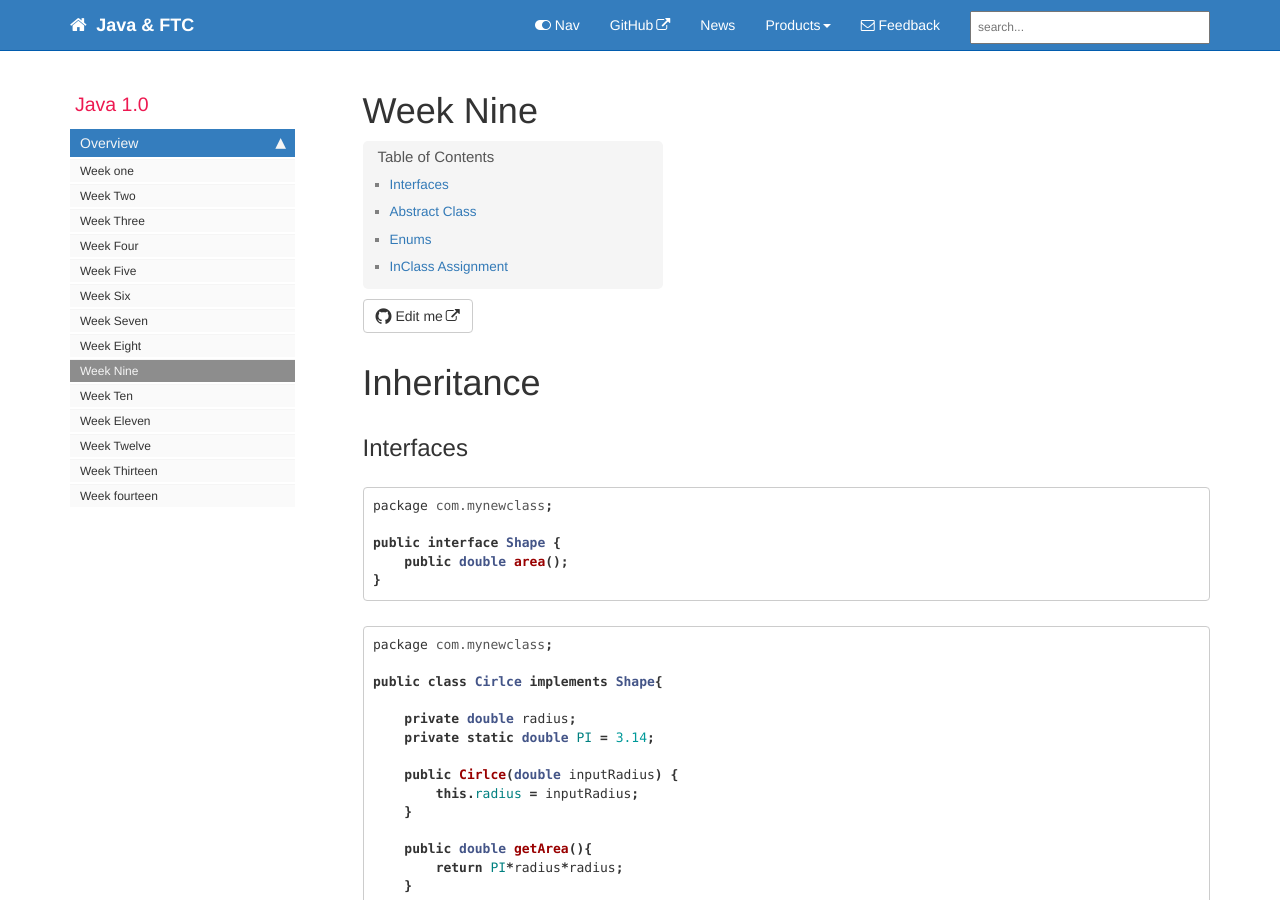
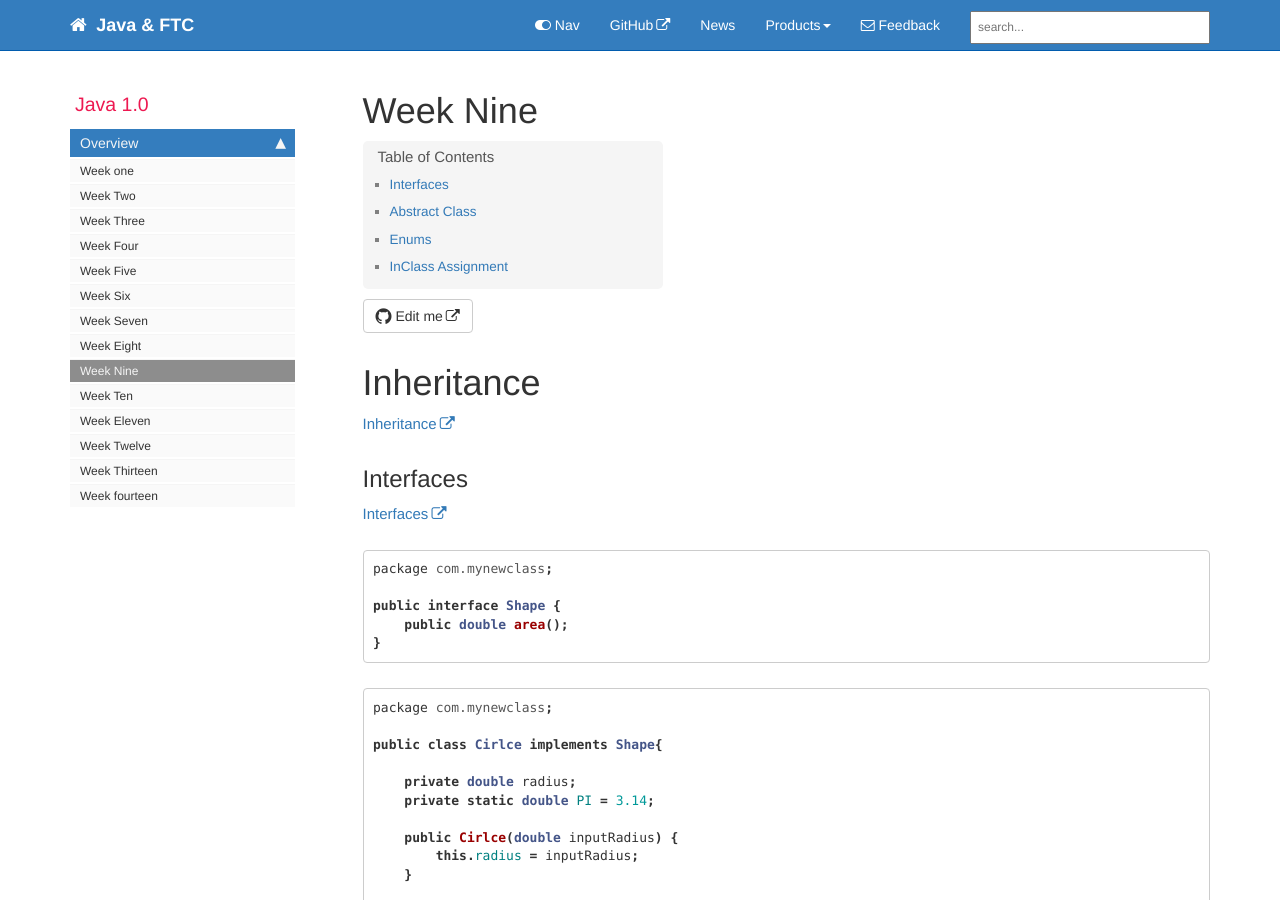
Before and after one commit to rambethina/java, a Jekyll site: the page built from pages/mydoc/mydoc_week_nine.md, in a window 1280 px wide and 900 px high. Built offline with Jekyll 4.4.1, drawn with Linux system fonts in a browser that asks for light colours; comment, search, counter and statistics services are not loaded.

Commit message:
(docs) week 9

````diff
--- a/pages/mydoc/mydoc_week_nine.md
+++ b/pages/mydoc/mydoc_week_nine.md
@@ -7,7 +7,11 @@ folder: mydoc
 
 # Inheritance
 
+[Inheritance](https://www.w3schools.com/java/java_inheritance.asp)
+
 ## Interfaces
+
+[Interfaces](https://www.w3schools.com/java/java_interface.asp)
 
 ```java
 package com.mynewclass;
````
